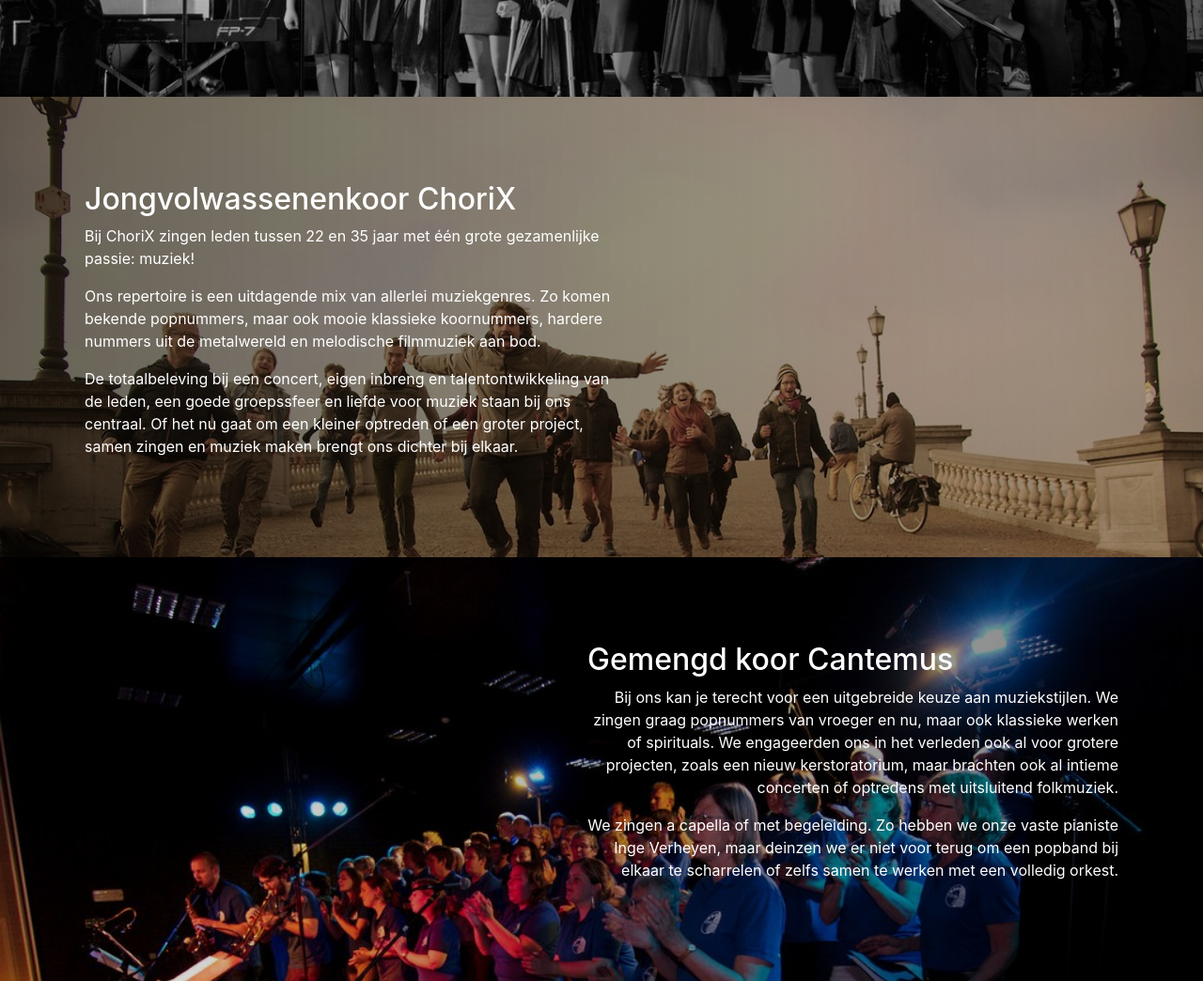
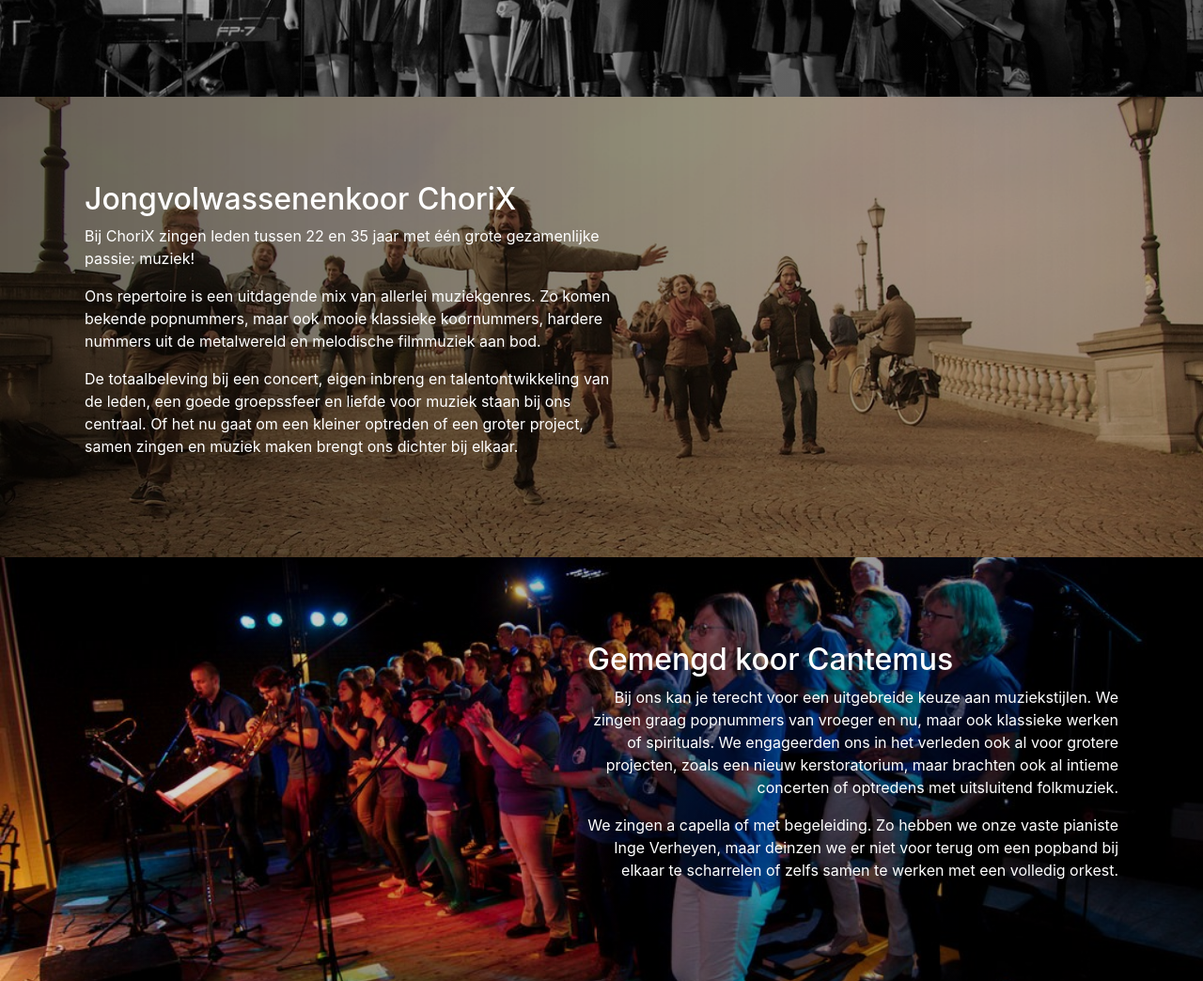
Before and after one commit to BastienVH/CCRchoirs, a plain HTML site: page index.html in a window 1280 px wide. Shown: the part 1392-2436 px from the top of the page at 94% size. Drawn offline with nearby package versions, Linux system fonts and the light colour scheme.

Commit message:
Centered backgrounds for Chorix and Cantemus rows

```diff
--- a/style.css
+++ b/style.css
@@ -106,7 +106,10 @@
 }
 
 #rowChoriX {
-    background: linear-gradient(to right, rgba(0,0,0,.6), rgba(0,0,0,.3)), url("assets/img/wides/ChoriX.jpg");
+    background: linear-gradient(to right, rgba(0,0,0,.6), rgba(0,0,0,.3)), url("assets/img/wides/ChoriX.jpg") center;
+    -moz-background-size: cover;
+    -webkit-background-size: cover;
+    -o-background-size: cover;
     background-size: cover;
     padding-left: 90px;
     padding-right: 50%;
@@ -114,7 +117,10 @@
 }
 
 #rowCantemus {
-    background: linear-gradient(to right, rgba(0, 0, 0, 0.1), rgba(0, 0, 0, 0.5)), url("assets/img/wides/Cantemus.jpg");
+    background: linear-gradient(to right, rgba(0, 0, 0, 0.1), rgba(0, 0, 0, 0.5)), url("assets/img/wides/Cantemus.jpg") center;
+    -moz-background-size: cover;
+    -webkit-background-size: cover;
+    -o-background-size: cover;
     background-size: cover;
 }
 
```
Also changed, not shown: index.html (+2 -1 lines).
